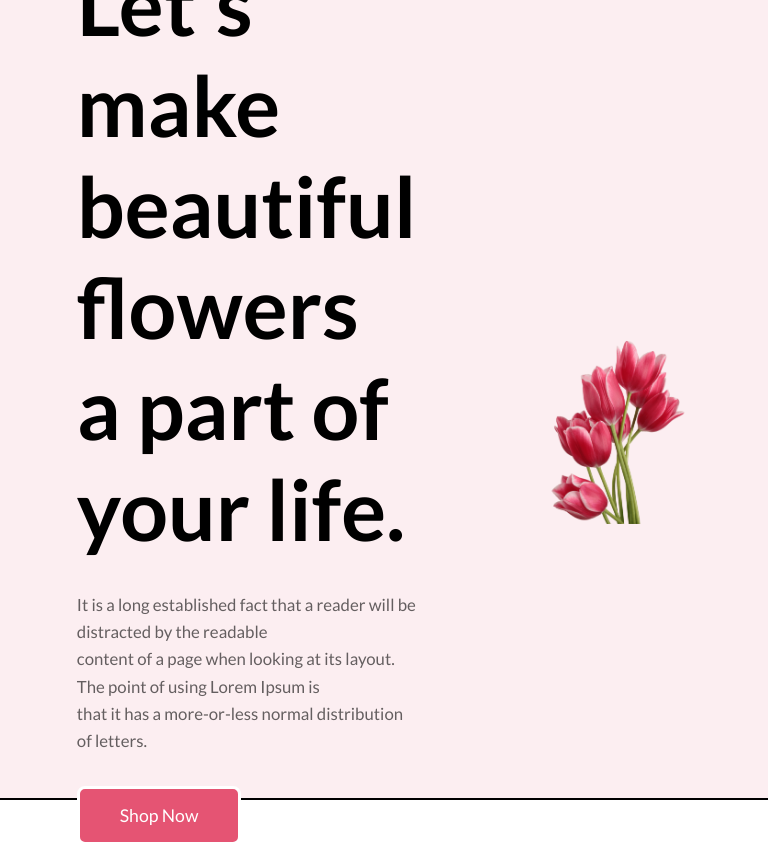
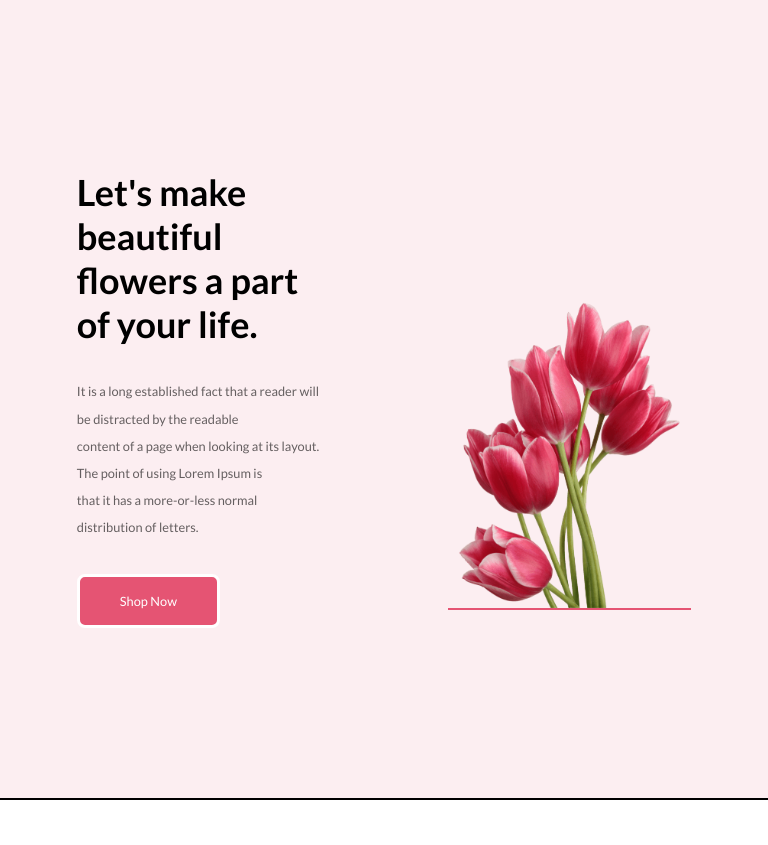
Before and after one commit to Samisenpai/Responsive-Flower-shop-website, a plain HTML site: page index.html in a window 768 px wide. After the commit the page ends 800 px from the top, so only its background shows below. Drawn offline with Linux system fonts and the light colour scheme.

Commit message:
hero-section responsive for medium devices

```diff
--- a/styles/style.css
+++ b/styles/style.css
@@ -135,7 +135,62 @@
         margin-top: -9rem;
     }
 
+
+
 }
+
+
+/* medium devices  */
+
+@media screen and (min-width:576px) and (max-width:992px) {
+
+    #hero{
+        height: 100vh;
+    }
+
+    .hero-container{
+
+        display: grid;
+        grid-template-columns: repeat(2, 1fr);
+        justify-content: center;
+        align-items: center;
+
+    }
+
+    .hero-1{
+
+        width: auto;
+        height: auto;
+    }
+
+    .hero-2{
+        margin-top: 3rem;
+
+
+
+    }
+
+    .hero-2 .img img{
+        border-bottom:2px solid #e55473;
+        min-width: 15rem;
+        max-width: 25rem;
+
+    }
+
+    .heading{
+        font-size: 1.5rem;
+    }
+
+    .description{
+        font-size: 0.8rem;
+    }
+
+    .shop-now .btn{
+        font-size: 0.8rem;
+    }
+
+    }
+
 
 
 
```
